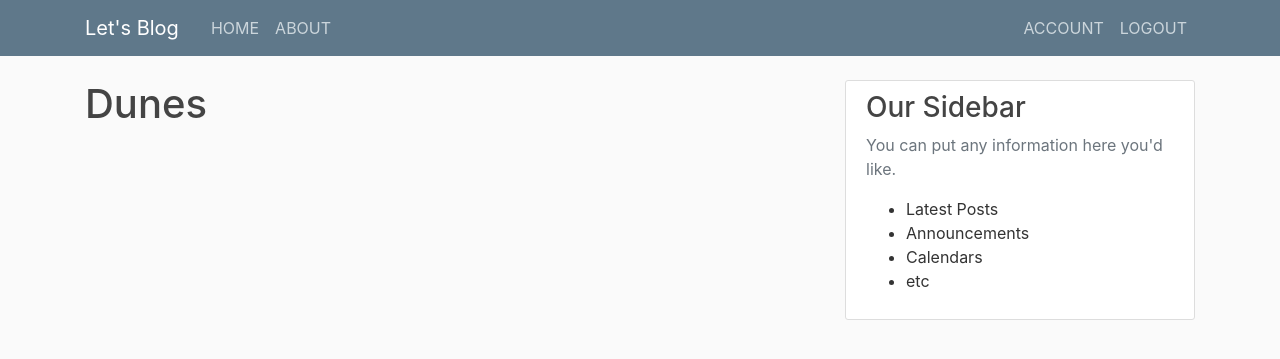
After one commit to RgnDunes/Let-s-Blog, a Flask app: page /account in a window 1280 px wide. The commit adds this page. Shown: the top 359 px of the page. Run offline with Flask 2, Linux system fonts and the light colour scheme; a user stored in the database is signed in.

Commit message:
Added User Authentication

```diff
--- a/flaskblog/routes.py
+++ b/flaskblog/routes.py
@@ -1,7 +1,8 @@
-from flask import render_template, url_for, flash, redirect
+from flask import render_template, url_for, flash, redirect, request
 from flaskblog.models import User, Post
 from flaskblog.forms import RegistrationForm, LoginForm
-from flaskblog import app
+from flaskblog import app, db, bcrypt
+from flask_login import login_user, current_user, logout_user, login_required
 
 posts=[
     {
@@ -29,19 +30,40 @@
 
 @app.route("/register",methods=['GET','POST'])
 def register():
+    if current_user.is_authenticated:
+        return redirect(url_for('home'))
     form=RegistrationForm()
     if form.validate_on_submit():
-        flash(f'Account created for {form.username.data}!','success')
-        return redirect(url_for('home'))
+        hashed_password = bcrypt.generate_password_hash(form.password.data).decode('utf-8')
+        user = User(username=form.username.data, email=form.email.data, password=hashed_password)
+        db.session.add(user)
+        db.session.commit()
+        flash('Account created! Please Log In','success')
+        return redirect(url_for('login'))
     return render_template('register.html',title="Register", form=form)
 
 @app.route("/login",methods=['GET','POST'])
 def login():
+    if current_user.is_authenticated:
+        return redirect(url_for('home'))
     form=LoginForm()
     if form.validate_on_submit():
-        if form.email.data=='a@a.a' and form.password.data=='password':
-            flash(f'Login Successful !','success')
-            return redirect(url_for('home'))
+        user = User.query.filter_by(email=form.email.data).first()
+        if user and bcrypt.check_password_hash(user.password, form.password.data):
+            login_user(user, remember=form.remember.data)
+            next_page = request.args.get('next')
+            flash(f'Login Successful ! ','success')
+            return redirect(next_page) if next_page else redirect(url_for('home'))
         else:
-            flash(f'Login Unsuccessful !','danger')
+            flash(f'Login Unsuccessful ! Invalid Email and Password','danger')
     return render_template('login.html',title="Login", form=form)
+
+@app.route("/logout")
+def logout():
+    logout_user()
+    return redirect(url_for('home'))
+
+@app.route("/account")
+@login_required
+def account():
+    return render_template('account.html',title="Account")
--- /dev/null
+++ b/flaskblog/templates/account.html
@@ -0,0 +1,3 @@
+{% extends "layout.html" %} {% block content %}
+<h1>{{current_user.username}}</h1>
+{% endblock content %}
--- a/flaskblog/templates/layout.html
+++ b/flaskblog/templates/layout.html
@@ -39,13 +39,18 @@
           </button>
           <div class="collapse navbar-collapse" id="navbarToggle">
             <div class="navbar-nav mr-auto">
-              <a href="/" class="nav-item nav-link">home</a>
-              <a href="/about" class="nav-item nav-link">about</a>
+              <a href="{{url_for('home')}}" class="nav-item nav-link">HOME</a>
+              <a href="{{url_for('about')}}" class="nav-item nav-link">ABOUT</a>
             </div>
             <!-- Navbar Right Side -->
             <div class="navbar-nav">
-              <a href="/login" class="nav-item nav-link">login</a>
-              <a href="/register" class="nav-item nav-link">register</a>
+              {% if current_user.is_authenticated %}
+              <a href="{{url_for('account')}}" class="nav-item nav-link">ACCOUNT</a>
+              <a href="{{url_for('logout')}}" class="nav-item nav-link">LOGOUT</a>
+              {% else %}
+              <a href="{{url_for('login')}}" class="nav-item nav-link">LOGIN</a>
+              <a href="{{url_for('register')}}" class="nav-item nav-link">REGISTER</a>
+              {% endif %}
             </div>
           </div>
         </div>
```
Also changed, not shown: flaskblog/__init__.py (+8 -1 lines), flaskblog/forms.py (+12 -1 lines), flaskblog/models.py (+7 -2 lines), README.md, flaskblog/site.db.
